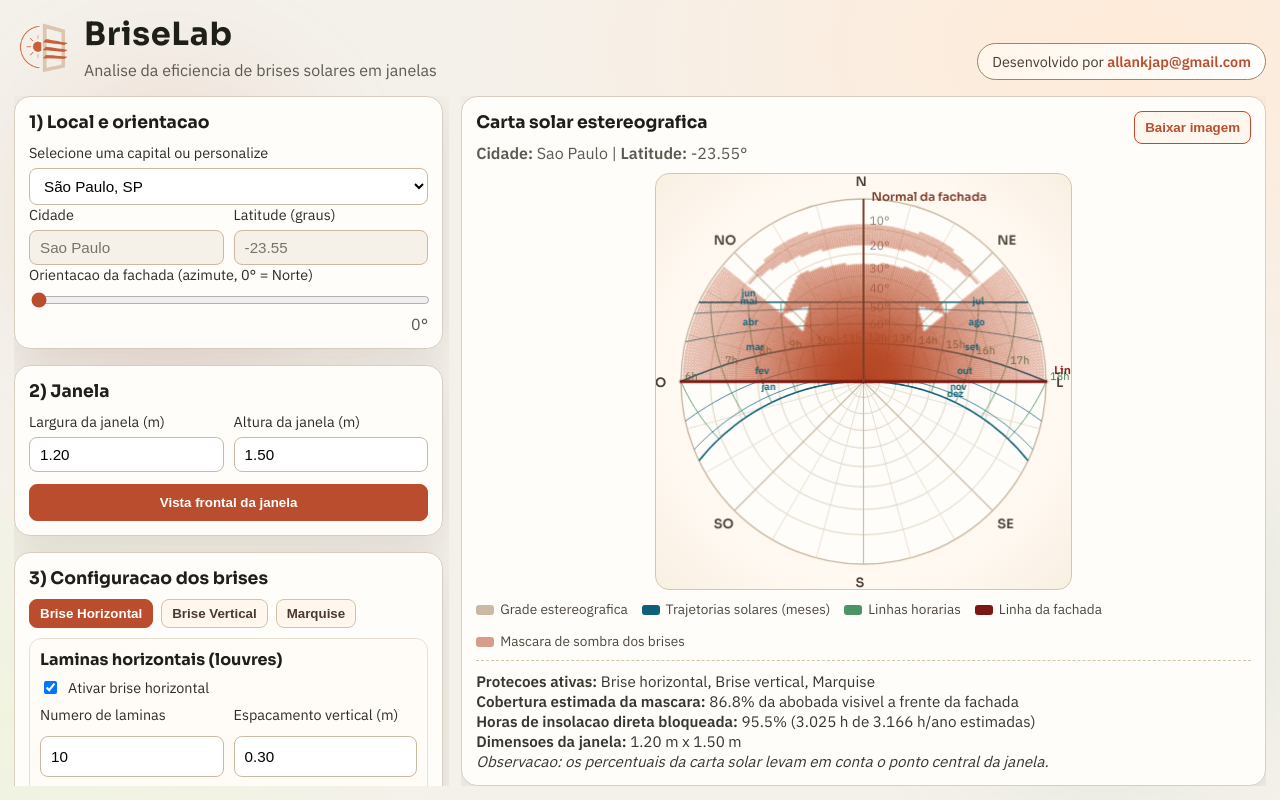
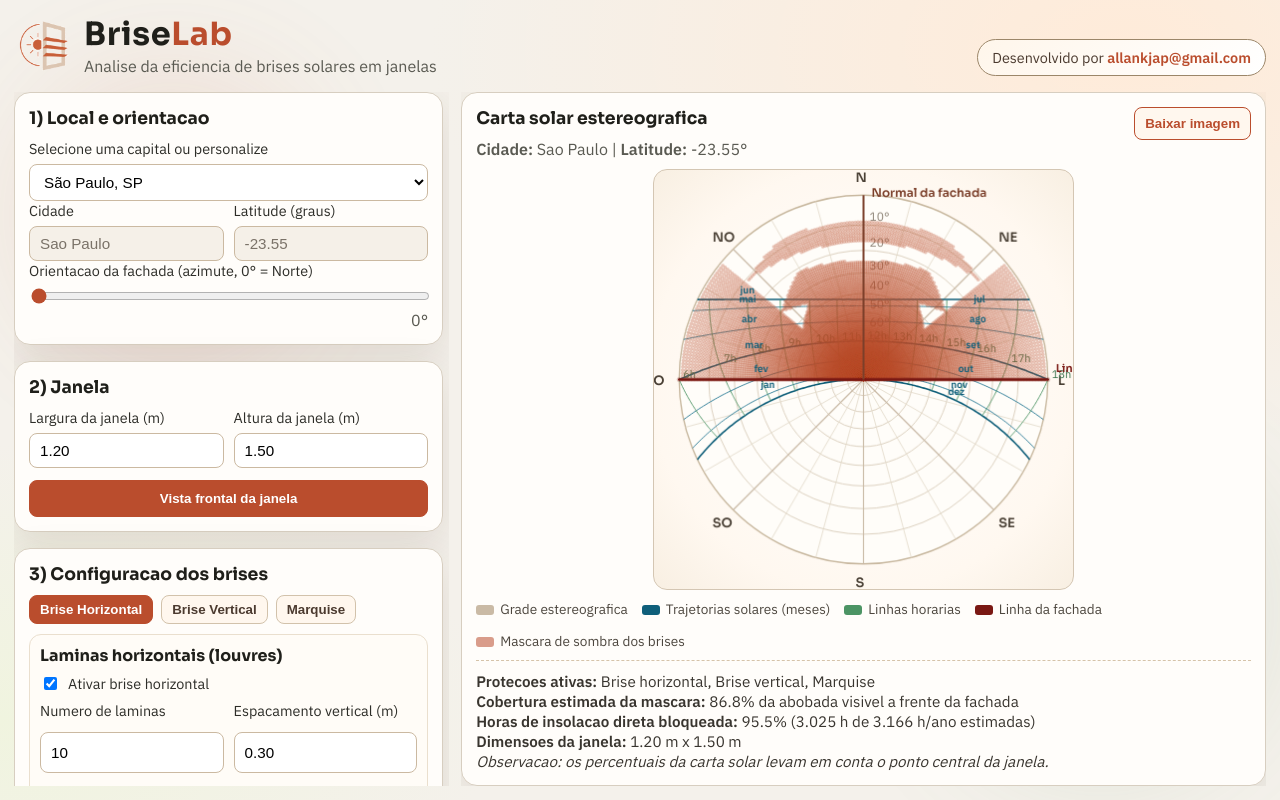
Before and after one commit to allprado/brisedesign, a plain HTML site: page index.html in a window 1280 px wide. Drawn offline with Linux system fonts and the light colour scheme.

Commit message:
Refine BriseLab header branding

```diff
--- a/index.html
+++ b/index.html
@@ -18,7 +18,7 @@
       <div class="brand">
         <img class="brand-logo" src="assets/briseLab%20logo.PNG" alt="Logotipo BriseLab" />
         <div>
-          <h1>BriseLab</h1>
+          <h1>Brise<span>Lab</span></h1>
           <p>Analise da eficiencia de brises solares em janelas</p>
         </div>
       </div>
--- a/styles.css
+++ b/styles.css
@@ -96,8 +96,12 @@ h1, h2, h3, h4 {
   letter-spacing: 0.02em;
 }
 
+.topbar h1 span {
+  color: #BA4D2D;
+}
+
 .topbar p {
-  margin: 6px 0 0;
+  margin: 2px 0 0;
   color: var(--muted);
 }
 
```
